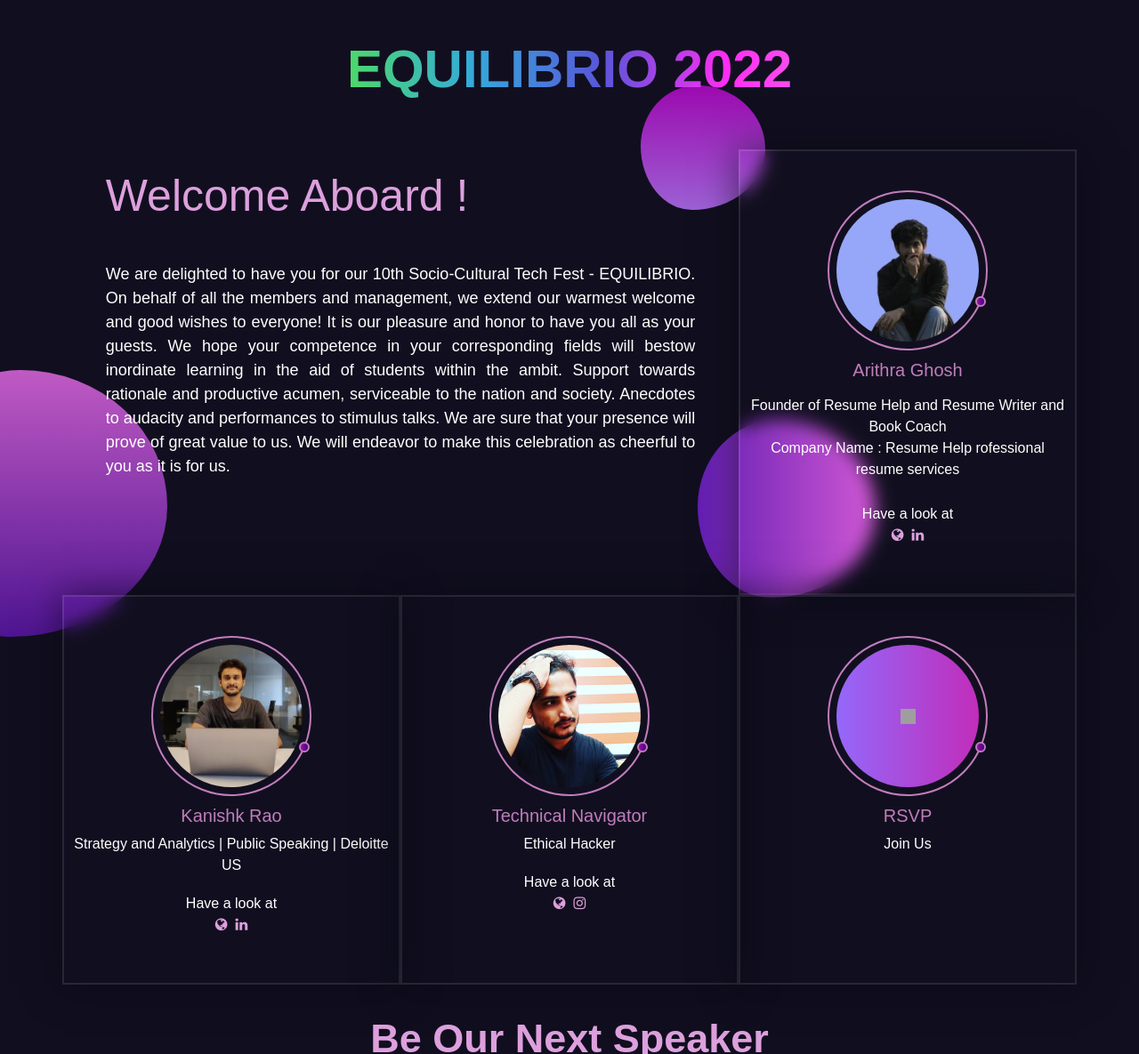
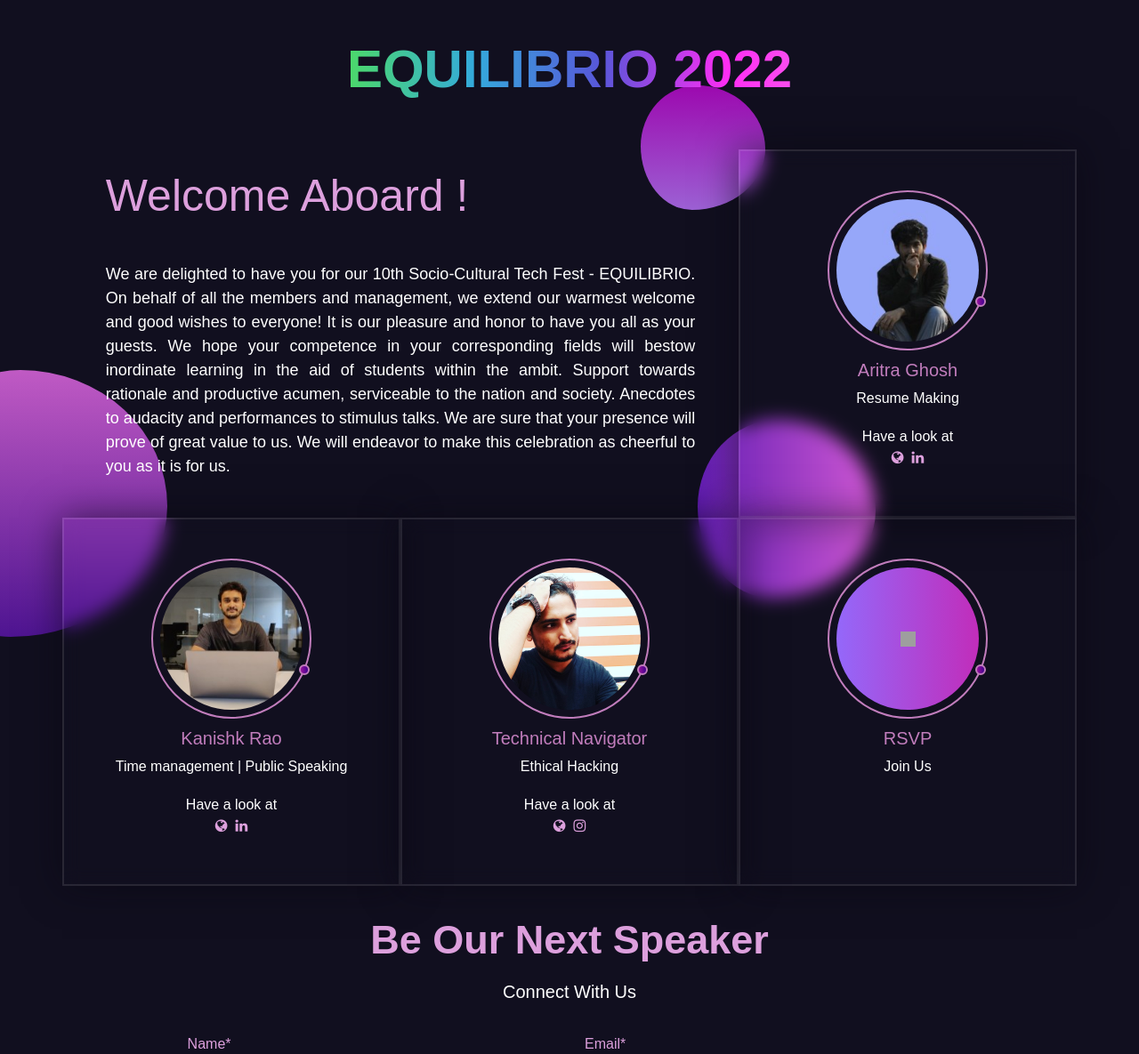
Before and after one commit to ayush78781/Equilibrio-Speakers, a website: page public/index.html in a window 1280 px wide. Shown: the top 1185 px of the page at 89% size. Drawn offline with nearby package versions, Linux system fonts and the light colour scheme; grey boxes are pictures that could not be loaded.

Commit message:
Update index.html

```diff
--- a/public/index.html
+++ b/public/index.html
@@ -56,9 +56,8 @@
                     <img src="images/speaker-1.jpeg" class="img-resposnive img-fluid">
 
                 </div>
-                <h5>Arithra Ghosh</h5>
-                <p style="padding:2%">Founder of Resume Help and Resume Writer and Book Coach <br>
-                    Company Name : Resume Help rofessional resume services</p>
+                <h5>Aritra Ghosh</h5>
+                <p>Resume Making</p>
                 <p class="item social" style="margin: 5%;">
                     Have a look at <br><a style="text-decoration: none;color: plum;"
                     href="www.resumehelp.co.in"><i class="fa fa-globe"></i></a>&nbsp;&nbsp;<a style="text-decoration: none;color: plum;" href=" https://www.linkedin.com/in/oritro"><i class="fa fa-linkedin"></i></a>
@@ -75,7 +74,7 @@
                     <img src="images/speaker-2.jpeg" class="img-resposnive img-fluid">
                 </div>
                 <h5>Kanishk Rao</h5>
-                <p>Strategy and Analytics | Public Speaking | Deloitte US</p>
+                <p>Time management | Public Speaking </p>
                 <p class="item social" style="margin: 5%;">
                     Have a look at <br>
                     <a style="text-decoration: none;color: plum;"
@@ -91,7 +90,7 @@
                         class="img-resposnive img-fluid">
                 </div>
                 <h5>Technical Navigator</h5>
-                <p>Ethical Hacker</p>
+                <p>Ethical Hacking</p>
                 <p class="item social" style="margin: 5%;">
                     Have a look at <br>
                     <a style="text-decoration: none;color: plum;"
```
